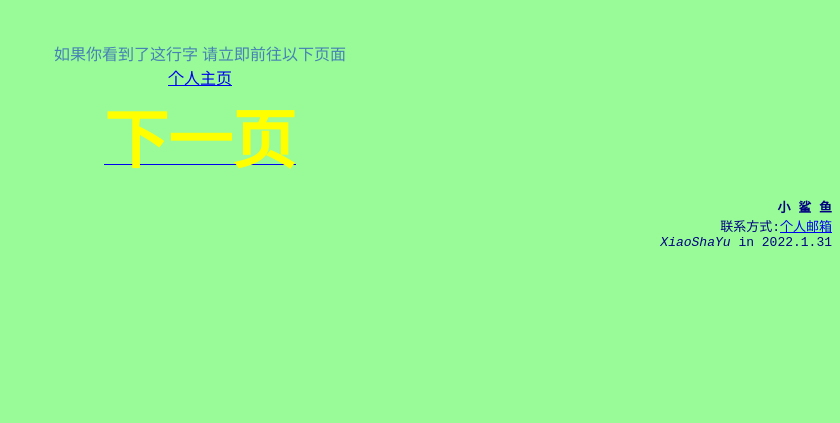
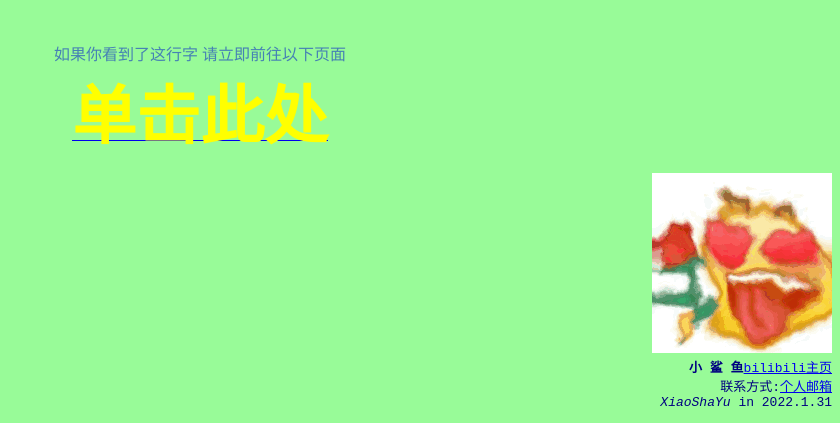
Before and after one commit to XiaoShaYu123a/work, a plain HTML site: page index.html in a window 1280 px wide. Shown: the part 1280-1703 px from the top of the page, without its empty margins (440-1280 px from the left). Before the commit the page ends 1543 px from the top, so only its background shows below. Drawn offline with Linux system fonts and the light colour scheme.

Commit message:
更新网页

```diff
--- a/index.html
+++ b/index.html
@@ -17,7 +17,7 @@
     </head>
     <body style="background-color: palegreen;">
         <h1 style="background-color: pink;">
-            祝愿大家新春快乐
+            祝愿大家新春快乐<img src="static\images\cat.gif" align="left"><img src="static\images\cat.gif" align="right">
             <br/>
             万事顺遂</h1>
         <hr/>
@@ -30,9 +30,8 @@
         </p>
         <p>
         如果你看到了这行字 请立即前往以下页面<br/>
-        <a href="https://space.bilibili.com/3012464">个人主页</a><br/>
-        <a href="index1.html" target="_blank"> <b style="color:yellow;font-size: 400%;;">下一页</b></a>
+        <a href="index1.html"> <b style="color:yellow;font-size: 400%;">单击此处</b></a>
         </p>
-        <pre style="font-size: 100%;text-align: end;color:navy"><strong>小 鲨 鱼</strong><br/>联系方式:<a href="mailto:1426550847@qq.com">个人邮箱</a><br/><cite>XiaoShaYu</cite> in 2022.1.31</pre>
+        <pre style="font-size: 100%;text-align: end;color:navy"><img src="static\images\shenqing.gif"><br/><strong>小 鲨 鱼</strong><a href="https://space.bilibili.com/3012464">bilibili主页</a><br/>联系方式:<a href="mailto:1426550847@qq.com">个人邮箱</a><br/><cite>XiaoShaYu</cite> in 2022.1.31</pre>
     </body><!---body代表文章主体，是一个html文件应该有的东西-->
 </html>
```
Also changed, not shown: index1.html (+1 -1 lines), static/images/cat.gif (added), static/images/shenqing.gif (added).
